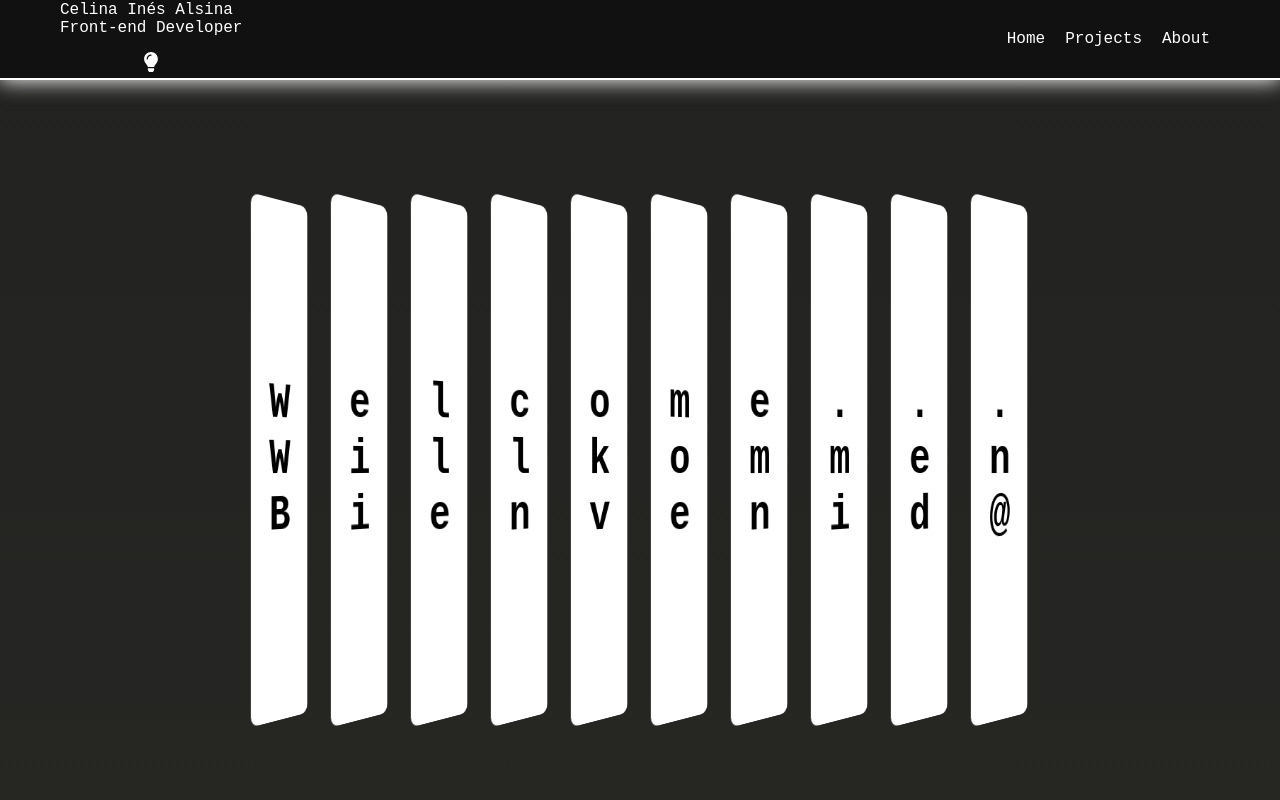
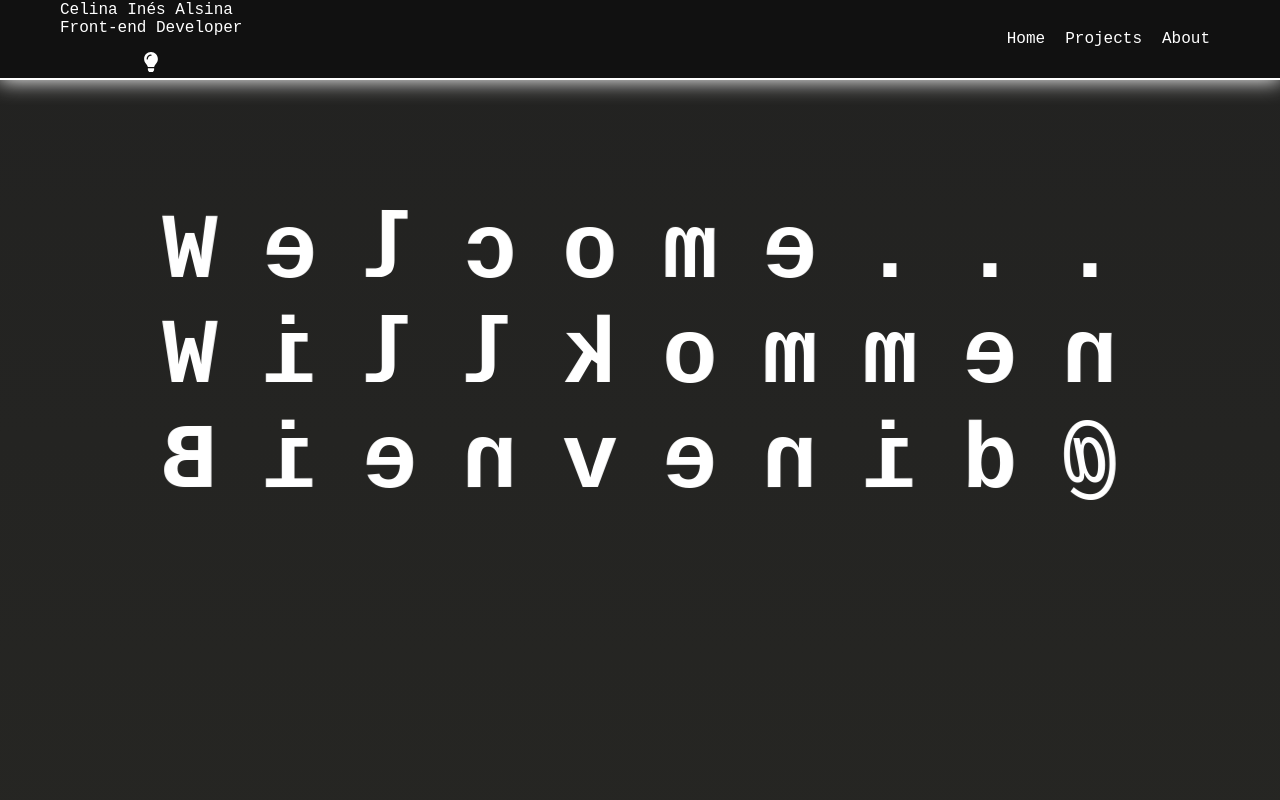
Before and after one commit to Celinesco/celinesco-page, a React (Create React App) app: page / in a window 1280 px wide. Shown: the top 800 px of the page. Built offline with nearby package versions, Linux system fonts and the light colour scheme.

Commit message:
Modo oscuro Borro foto escondida Huellitas en modo claro Animacion portada, solo dejo las letras

```diff
--- a/src/components/AnimacionPortada.js
+++ b/src/components/AnimacionPortada.js
@@ -5,9 +5,7 @@ const AnimacionPortada = () => {
         <div className="contenedor_rectangulos">
             <div className="carta-box">
                 <div className="carta">
-                    <div className="cara cara-frontal">
-                    </div>
-                    <div className="cara detras">
+                    <div className="cara ">
                         <p>W</p>
                         <div></div>
                         <p>W</p>
@@ -18,9 +16,7 @@ const AnimacionPortada = () => {
             </div>
             <div className="carta-box">
                 <div className="carta">
-                    <div className="cara cara-frontal">
-                    </div>
-                    <div className="cara detras">
+                    <div className="cara ">
                         <p>e</p>
                         <div></div>
                         <p>i</p>
@@ -32,9 +28,7 @@ const AnimacionPortada = () => {
             </div>
             <div className="carta-box">
                 <div className="carta">
-                    <div className="cara cara-frontal">
-                    </div>
-                    <div className="cara detras">
+                    <div className="cara ">
                         <p>l</p>
                         <div></div>
                         <p>l</p>
@@ -45,9 +39,7 @@ const AnimacionPortada = () => {
             </div>
             <div className="carta-box">
                 <div className="carta">
-                    <div className="cara cara-frontal">
-                    </div>
-                    <div className="cara detras">
+                    <div className="cara ">
                         <p>c</p>
                         <div></div>
                         <p>l</p>
@@ -58,9 +50,7 @@ const AnimacionPortada = () => {
             </div>
             <div className="carta-box">
                 <div className="carta">
-                    <div className="cara cara-frontal">
-                    </div>
-                    <div className="cara detras">
+                    <div className="cara ">
                         <p>o</p>
                         <div></div>
                         <p>k</p>
@@ -71,9 +61,7 @@ const AnimacionPortada = () => {
             </div>
             <div className="carta-box">
                 <div className="carta">
-                    <div className="cara cara-frontal">
-                    </div>
-                    <div className="cara detras">
+                    <div className="cara ">
                         <p>m</p>
                         <div></div>
                         <p>o</p>
@@ -84,9 +72,7 @@ const AnimacionPortada = () => {
             </div>
             <div className="carta-box">
                 <div className="carta">
-                    <div className="cara cara-frontal">
-                    </div>
-                    <div className="cara detras">
+                    <div className="cara ">
                         <p>e</p>
                         <div></div>
                         <p>m</p>
@@ -97,9 +83,7 @@ const AnimacionPortada = () => {
             </div>
             <div className="carta-box">
                 <div className="carta">
-                    <div className="cara cara-frontal">
-                    </div>
-                    <div className="cara detras">
+                    <div className="cara ">
                         <p>.</p>
                         <div></div>
                         <p>m</p>
@@ -110,9 +94,7 @@ const AnimacionPortada = () => {
             </div>
             <div className="carta-box">
                 <div className="carta">
-                    <div className="cara cara-frontal">
-                    </div>
-                    <div className="cara detras">
+                    <div className="cara ">
                         <p>.</p>
                         <div></div>
                         <p>e</p>
@@ -123,9 +105,7 @@ const AnimacionPortada = () => {
             </div>
             <div className="carta-box">
                 <div className="carta">
-                    <div className="cara cara-frontal">
-                    </div>
-                    <div className="cara detras">
+                    <div className="cara ">
                         <p>.</p>
                         <div></div>
                         <p>n</p>
--- a/src/components/AnimacionPortada.scss
+++ b/src/components/AnimacionPortada.scss
@@ -1,50 +1,38 @@
-
-
-
 .contenedor_rectangulos {
-    display: flex
+    display: flex;
+    margin-bottom: 300px;
   }
 
 .carta-box {
-  width: 80px;
-  height: 520px;
+  width: 100px;
   position: relative;
-  perspective: 1000px;
+  perspective: 3000px;
 }
 
 .carta {
   transform-style: preserve-3d;
   transition: all 0.5s linear;
-  animation: rotacion 5s cubic-bezier(0.275, 2, 0.02, 1) 0s infinite alternate-reverse ;
+  animation: rotacion 5s cubic-bezier(0.47, 0, 0.745, 0.715) 0s infinite alternate;
 }
 
 .cara {
-  height: 520px;
-  width: 80px;
-  border-radius: 10px;
-  position: absolute;
-  backface-visibility: hidden;
-}
-
-.cara-frontal {
-  border: 1px solid white;
-  box-shadow:  0px 0px 20px 1px white;
-}
-
-.detras {
-    background-color: white;
-}
-
-.cara.detras {
   display: flex;
   flex-direction: column;
   align-items: center;
   justify-content: center;
-  transform: rotateY(180deg);
+  transform: rotateY(0deg);
   p {
-      font-size: calc(2.3em + 1vw);
+      font-size: calc(5em + 1vw);
       font-weight: bold;
-      color: black
+      color: rgb(255, 255, 255);
+  }
+}
+
+.light-theme {
+  .cara {
+    p {
+        color: black;
+    }
   }
 }
 
@@ -53,9 +41,10 @@
         transform: rotateY(0deg);
     }
     to {
-        transform: rotateY(180deg);
+        transform: rotateY(300deg);
     }
 }
 
 
+
   @import '../styles/breakpoints';
--- a/src/components/MainSection.js
+++ b/src/components/MainSection.js
@@ -19,12 +19,6 @@ const MainSection = () => {
 
         <div className="sections">
             <section className='section__main'>
-                <div className='secret-container'>
-                    <p>This is me and one of the best cats in the world.</p>
-                    <div className='container_img-profile'>
-                        <img src={ArnoldyYo} alt="Celina Ines Alsina"></img>
-                    </div>
-                </div>
                 <AnimacionPortada />
                 <div className='container__steps'>
                     <div className='container__step step-1'>
--- a/src/components/MainSection.scss
+++ b/src/components/MainSection.scss
@@ -1,9 +1,15 @@
+@import '../styles/variables';
+
 .sections {
     display: flex;
     flex-direction: column;
     align-items: center;
     justify-content: center;
-    min-height: 100vh;
+    min-height: 70vh;
+    h2 {
+        color:white;
+        font-size: calc(3em + 1vw)
+    }
     .section__main {
         display: flex;
         width: 100%;
@@ -12,20 +18,7 @@
         position: relative;
         padding-top: 200px;
     }
-    .secret-container {
-        opacity: 0;
-        position: absolute;
-        left: -450px;
-        bottom:540px;
-        transition: opacity 1s;
-        p {
-           text-align: center;
-           font-size: bold;
-           font-size: calc(0.1em + 1vw);
-           margin-bottom: 20px;
-           width: 300px;
-         }
-    }
+
     .container__steps {
         width: 100%;
         margin-bottom: 40px;
@@ -39,9 +32,10 @@
     position: absolute;
     color: rgb(255, 255, 255);
     font-size: 30px;
+    opacity: 0;
     animation-name: desvanecer;
-    animation-delay: 4s;
     animation-duration: 4s;
+
     animation-iteration-count: infinite;
     animation-timing-function:cubic-bezier(0.175, 0.885, 0.32, 1.275);
 }
@@ -49,13 +43,13 @@
     bottom: 100px;
     transform: rotateZ(198deg);
     right: 50%;
-    animation-delay: 2.5s;
+    animation-delay: 6.5s;
 }
 
 .step-2 {
     bottom: 160px;
     transform:  rotateZ(-198deg);
-    animation-delay: 1.8s;
+    animation-delay: 5.8s;
     right: 40%;
 }
 
@@ -63,40 +57,28 @@
     bottom: 205px;
     transform:  rotateZ(198deg);
     right: 50%;
-    animation-delay: 1s;
+    animation-delay: 5s;
 }
 
 .step-4 {
     bottom: 245px;
     transform:  rotateZ(-198deg);
     right:40%;
-}
-
-
-h2 {
-    color:white;
-    font-size: calc(3em + 1vw)
+    animation-delay: 4s;
 }
 
 
 
-.container_img-profile {
-    width: 300px;
-    height: 300px;
-    border-radius: 100%;
-    overflow: hidden;
-    img{
-        top: -40px;
-        width: 100%;
+.light-theme {
+    .container__step {
+        color: black;
     }
+    h2 {
+        color:$main-color-white-mode;
+    }
+
 }
 
-
-
-
-.secret-container:hover {
-    opacity: 1;
-}
 
 
 
--- a/src/styles/_breakpoints.scss
+++ b/src/styles/_breakpoints.scss
@@ -26,9 +26,8 @@
         max-width: 2200px;
     }
     .section__main {
-        padding: 200px 0;
         margin-top: 200px;
-        min-height: 100vh;
+        min-height: 85vh;
     }
 
 
```
